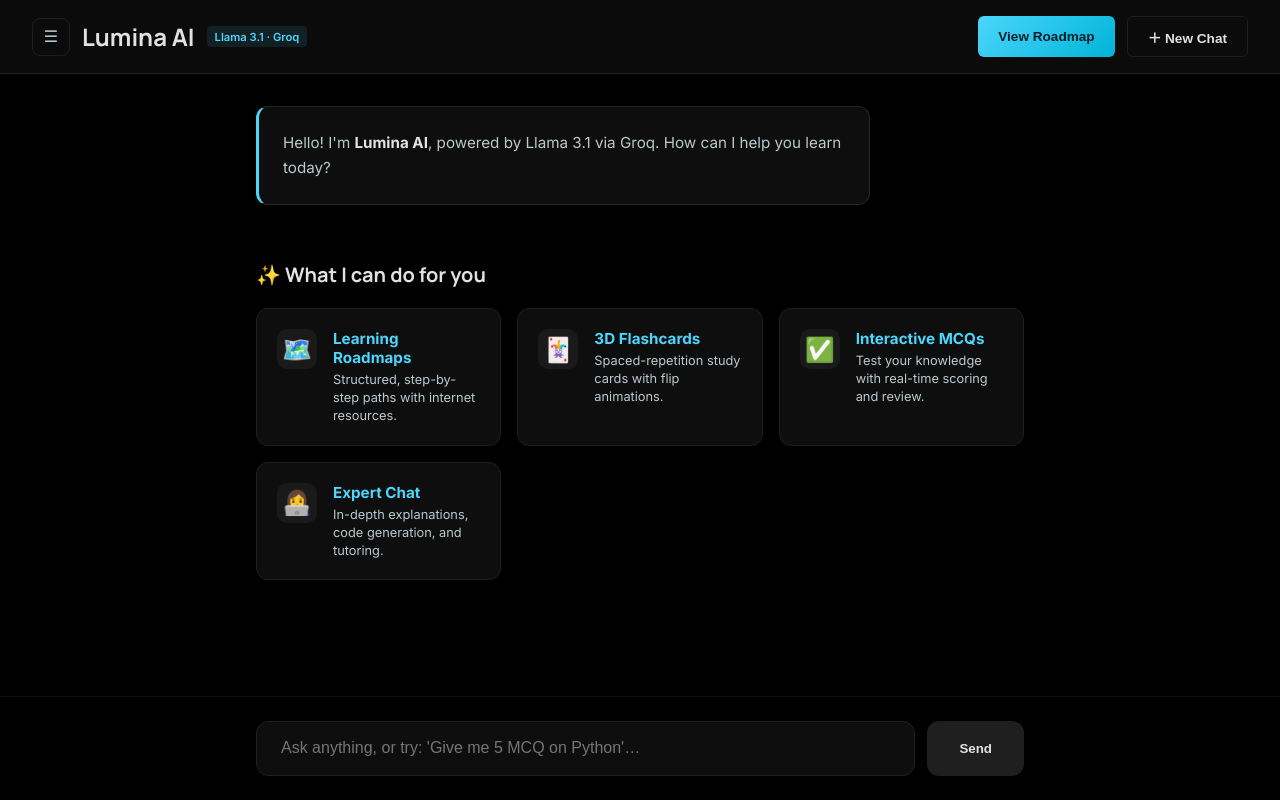
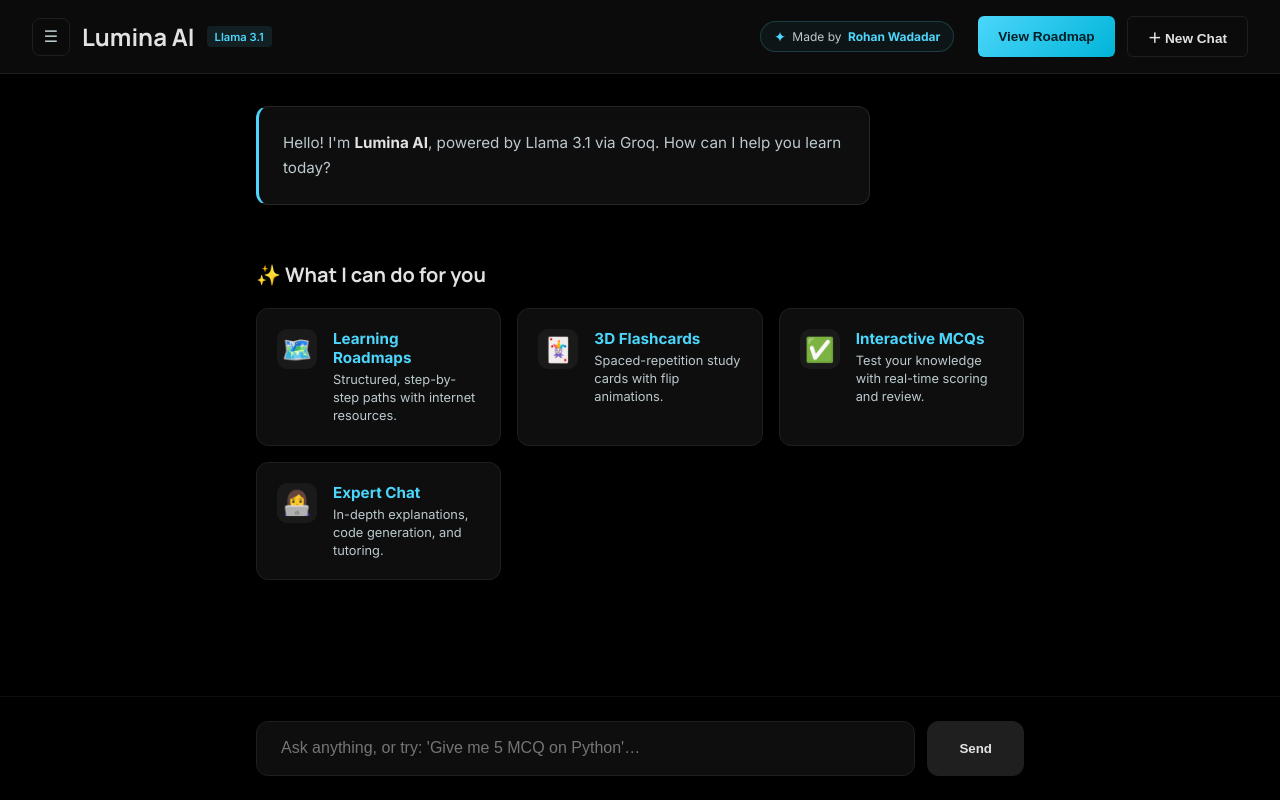
Before and after one commit to rohanwadadar/ai, a React (Vite) app: page / in a window 1280 px wide. Built offline with nearby package versions, Linux system fonts and the light colour scheme.

Commit message:
feat: Added Creator Badges linking to Rohan Wadadar's portfolio

```diff
--- a/src/App.jsx
+++ b/src/App.jsx
@@ -462,7 +462,10 @@
 
           {/* Footer */}
           <div className="chat-sidebar-footer">
-            <span>Lumina AI · 2025</span>
+            <span style={{ fontSize: '0.75rem' }}>Lumina AI · 2025</span>
+            <span className="creator-tag">
+              Developed by <a href="https://rohanwadadar.github.io/portfolio/" target="_blank" rel="noopener noreferrer">Rohan Wadadar</a>
+            </span>
           </div>
         </div>
       </aside>
@@ -477,8 +480,16 @@
             <button className="sidebar-toggle-btn" onClick={() => setSidebarOpen(true)} title="Chat History">
               ☰
             </button>
-            <h1>Lumina AI <span className="badge">Llama 3.1 · Groq</span></h1>
+            <h1>Lumina AI <span className="badge">Llama 3.1</span></h1>
           </div>
+
+          <div className="header-creator">
+            <a href="https://rohanwadadar.github.io/portfolio/" target="_blank" rel="noopener noreferrer" className="creator-badge">
+              <span className="creator-sparkle">✦</span>
+              Made by <strong style={{ color: 'var(--cyan-primary)' }}>Rohan Wadadar</strong>
+            </a>
+          </div>
+
           <div style={{ display: 'flex', gap: '0.75rem' }}>
             <button className="new-chat-btn roadmap-btn" onClick={() => setCurrentView('roadmap')} title="Generate a Learning Roadmap">
               View Roadmap
--- a/src/index.css
+++ b/src/index.css
@@ -106,6 +106,55 @@
 .roadmap-btn:hover {
   box-shadow: 0 0 20px rgba(76, 214, 251, 0.4);
   transform: translateY(-1px);
+}
+
+.header-creator {
+  margin-left: auto;
+  margin-right: 1.5rem;
+}
+
+.creator-badge {
+  display: flex;
+  align-items: center;
+  gap: 0.4rem;
+  padding: 0.4rem 0.8rem;
+  background: rgba(76, 214, 251, 0.05);
+  border: 1px solid rgba(76, 214, 251, 0.2);
+  border-radius: 20px;
+  text-decoration: none;
+  font-family: 'Inter', sans-serif;
+  font-size: 0.75rem;
+  color: var(--text-muted);
+  transition: all 0.3s ease;
+}
+
+.creator-badge:hover {
+  background: rgba(76, 214, 251, 0.1);
+  border-color: var(--cyan-primary);
+  box-shadow: 0 0 10px rgba(76, 214, 251, 0.2);
+}
+
+.creator-sparkle {
+  color: var(--cyan-primary);
+  font-size: 0.9rem;
+}
+
+.creator-tag {
+  font-size: 0.75rem;
+  color: var(--text-muted);
+  margin-top: 0.5rem;
+  display: block;
+  text-align: center;
+}
+
+.creator-tag a {
+  color: var(--cyan-primary);
+  text-decoration: none;
+  font-weight: 600;
+}
+
+.creator-tag a:hover {
+  text-decoration: underline;
 }
 
 @media (max-width: 768px) {
```
